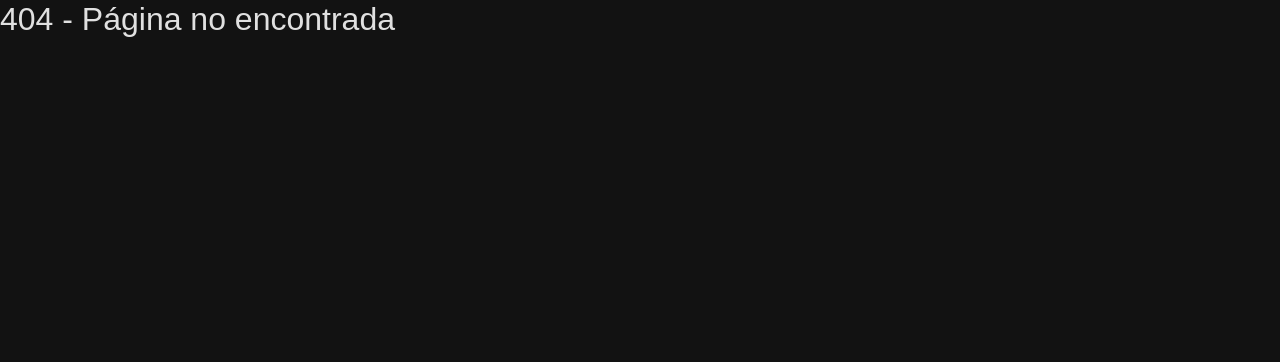
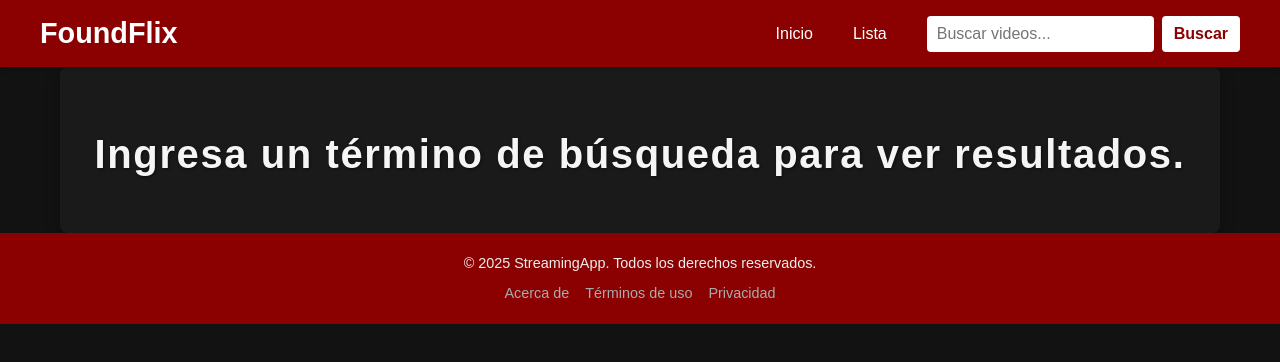
Before and after one commit to rech99/PlataformaStreaming, a React (Vite) app in the folder StreamingApp/: page /search in a window 1280 px wide. Before the commit this address had no page. Shown: the top 362 px of the page. Built offline with nearby package versions, Linux system fonts and the light colour scheme.

Commit message:
optmimzacion de uso de hook para poblar datos, ajustes css y quickfixes

```diff
--- a/StreamingApp/src/App.jsx
+++ b/StreamingApp/src/App.jsx
@@ -1,27 +1,41 @@
 // src/App.jsx
-import React from 'react'
-import { BrowserRouter as Router, Routes, Route, Navigate } from 'react-router-dom'
-import Layout from './layout/layout'
-
-import Home from './pages/home'
-import List from './pages/list'
-import VideoDetail from './pages/video_detail'
+import React from 'react';
+import { BrowserRouter as Router, Routes, Route } from 'react-router-dom';
+import Layout from './layout/layout';
+import useVideos from './hooks/useVideos'; // Importa el hook
+import Home from './pages/home';
+import List from './pages/list';
+import VideoDetail from './pages/video_detail';
+import SearchResults from './pages/search';
+import LoadingIcon from './components/LoadingIcon/LoadingIcon';
 
 export default function App() {
+  const { videos, loading, error } = useVideos();
+  console.log('App.jsx - Estado de videos:', { videos, loading, error });
+
+
+  if (loading) {
+    return <div className="loading-container"><LoadingIcon /></div>;
+  }
+
+  if (error) {
+    return <div>Error al cargar videos: {error.message}</div>;
+  }
+
   return (
     <Router>
       <Routes>
-        {/* Rutas que usan el layout */}
-        <Route element={<Layout />}>
-          <Route path="/" element={<Home />} />
-          <Route path="/lista" element={<List />} />
-          <Route path="/pelicula/:id" element={<VideoDetail />} />
+
+        <Route element={<Layout allVideos={videos} loading={loading} error={error} />}>
+
+          <Route path="/" element={<Home allVideos={videos} loading={loading} error={error} />} />
+          <Route path="/lista" element={<List allVideos={videos} loading={loading} error={error} />} />
+          <Route path="/pelicula/:id" element={<VideoDetail allVideos={videos} loading={loading} error={error} />} />
+          <Route path="/search" element={<SearchResults allVideos={videos} loading={loading} error={error} />} />
         </Route>
-
-        {/* Rutas sin layout */}
 
         <Route path="*" element={<h2>404 - Página no encontrada</h2>} />
       </Routes>
     </Router>
-  )
+  );
 }
--- a/StreamingApp/src/components/Navbar/Navbar.jsx
+++ b/StreamingApp/src/components/Navbar/Navbar.jsx
@@ -1,19 +1,25 @@
-import React from 'react'
-import { Link, NavLink } from 'react-router-dom'
-import SearchBar from '../SearchBar/SearchBar'
-import './Navbar.css'
-import useVideos from '../../hooks/useVideos'
+// src/components/Navbar/Navbar.jsx
+import React from 'react';
+import { Link, NavLink } from 'react-router-dom';
+import SearchBar from '../SearchBar/SearchBar';
+import './Navbar.css';
+// ¡Elimina esta importación! useVideos ya no se llama aquí
+// import useVideos from '../../hooks/useVideos';
 
-export default function Navbar() {
-  const { videos, loading, error } = useVideos()
-
+// MODIFICACIÓN: Navbar ahora recibe las props: allVideos, loading y error
+export default function Navbar({ allVideos = [], loading = true, error = null }) {
+  // ¡Elimina esta línea! Los datos vienen de las props
+  // const { videos, loading, error } = useVideos();
 
   const handleSearch = (query) => {
-    console.log('Buscar:', query)
-  }
+    console.log('Buscar:', query);
+  };
 
-  if (loading) return <p>Cargando...</p>
-  if (error) return <p>Error al cargar videos</p>
+  // Puedes decidir si quieres mostrar un estado de carga o error en la barra de navegación.
+  // Generalmente, no se bloquea toda la navegación por la carga de videos,
+  // pero aquí tienes las comprobaciones si las necesitas.
+  if (loading) return <p>Cargando navegación...</p>;
+  if (error) return <p>Error en navegación</p>;
 
   return (
     <header className="navbar">
@@ -43,9 +49,10 @@ export default function Navbar() {
             </NavLink>
           </nav>
 
-          <SearchBar videos={videos || []} onSearch={handleSearch} />
+          {/* MODIFICACIÓN: Pasa 'allVideos' a SearchBar. SearchBar espera una prop 'videos'. */}
+          <SearchBar videos={allVideos || []} onSearch={handleSearch} />
         </div>
       </div>
     </header>
-  )
+  );
 }
--- a/StreamingApp/src/components/SearchBar/SearchBar.jsx
+++ b/StreamingApp/src/components/SearchBar/SearchBar.jsx
@@ -54,7 +54,7 @@ export default function SearchBar({ videos = [] }) {
     e.preventDefault()
     if (!query.trim()) return
     setShowSuggestions(false)
-    navigate(`/resultados?query=${encodeURIComponent(query.trim())}`)
+    navigate(`/search?query=${encodeURIComponent(query.trim())}`)
   }
 
   return (
--- a/StreamingApp/src/components/VideoTable/VideoTable.jsx
+++ b/StreamingApp/src/components/VideoTable/VideoTable.jsx
@@ -1,5 +1,6 @@
+// src/components/VideoTable/VideoTable.jsx
 import React, { useState, useMemo } from 'react'
-import useVideos from '../../hooks/useVideos'
+
 import './VideoTable.css'
 import VideoActionModal from '../VideoActionModal/VideoActionModal'
 import ConfirmationModal from '../ConfirmationModal/ConfirmationModal'
@@ -7,8 +8,9 @@ import Modal from 'bootstrap/js/dist/modal'
 import LoadingIcon from '../LoadingIcon/LoadingIcon'
 import { useNavigate } from 'react-router-dom'
 
-export default function VideoTable() {
-  const { videos, loading, error } = useVideos()
+
+export default function VideoTable({ videos = [], loading = true, error = null }) {
+
   const [selectedVideo, setSelectedVideo] = useState(null)
   const [actionType, setActionType] = useState('')
   const [showConfirmation, setShowConfirmation] = useState(false)
@@ -22,7 +24,8 @@ export default function VideoTable() {
     return videos.slice(startIndex, endIndex)
   }, [videos, currentPage])
 
-  const totalPages = Math.ceil(videos.length / videosPerPage)
+
+  const totalPages = Math.ceil((videos ? videos.length : 0) / videosPerPage)
 
   const goToPage = (pageNum) => {
     if (pageNum >= 1 && pageNum <= totalPages) {
@@ -69,6 +72,7 @@ export default function VideoTable() {
     setSelectedVideo(null)
     setActionType('')
   }
+
 
   if (loading) return <div className="loading-container"> <LoadingIcon /> </div>
   if (error) return <p>Error cargando videos: {error.message}</p>
--- a/StreamingApp/src/layout/layout.jsx
+++ b/StreamingApp/src/layout/layout.jsx
@@ -1,16 +1,19 @@
-import React from 'react'
-import { Outlet } from 'react-router-dom'
-import Navbar from '../components/Navbar/Navbar'
-import Footer from '../components/Footer/Footer'
+// src/layout/layout.jsx
+import React from 'react';
+import { Outlet } from 'react-router-dom';
+import Navbar from '../components/Navbar/Navbar';
+import Footer from '../components/Footer/Footer';
 
-export default function Layout() {
+// Recibe las props del App.jsx
+export default function Layout({ allVideos, loading, error }) {
+  console.log('Layout.jsx - Props recibidas:', { allVideos, loading, error });
   return (
     <>
-      <Navbar />
+      <Navbar allVideos={allVideos} loading={loading} error={error} />
       <main className="main-content">
         <Outlet />
       </main>
       <Footer />
     </>
-  )
+  );
 }
--- a/StreamingApp/src/pages/home.jsx
+++ b/StreamingApp/src/pages/home.jsx
@@ -1,12 +1,12 @@
+// src/pages/Home.jsx
 import React, { useState } from 'react'
 import VideoList from '../components/VideoList/VideoList'
 import LoadingIcon from '../components/LoadingIcon/LoadingIcon'
 import VideoModal from '../components/VideoModal/VideoModal'
-import useVideos from '../hooks/useVideos'
 
 
-export default function Home() {
-  const { videos, loading } = useVideos()
+
+export default function Home({ allVideos = [], loading = true, error = null }) {
   const [modalVideo, setModalVideo] = useState(null)
 
   const openModal = (video) => {
@@ -17,19 +17,24 @@ export default function Home() {
     setModalVideo(null)
   }
 
+
+  if (error) {
+    return <div>Error al cargar videos en Home: {error.message}</div>;
+  }
+
   return (
-
     <main>
       <h1>Catalogo</h1>
+
       {loading ? (
         <div className="loading-container">
           <LoadingIcon />
         </div>
       ) : (
-          <VideoList videos={videos} openModal={openModal} />
+
+        <VideoList videos={allVideos} openModal={openModal} />
       )}
       {modalVideo && <VideoModal video={modalVideo} onClose={closeModal} />}
     </main>
-
   )
 }
--- a/StreamingApp/src/pages/list.jsx
+++ b/StreamingApp/src/pages/list.jsx
@@ -1,11 +1,14 @@
+// src/pages/List.jsx
 import React from 'react'
 import VideoTable from '../components/VideoTable/VideoTable'
 
-export default function List() {
+export default function List({ allVideos = [], loading = true, error = null }) {
+  console.log('List.jsx - Props recibidas:', { allVideos, loading, error });
+
   return (
     <div>
       <h1>Lista de Peliculas</h1>
-      <VideoTable />
+      <VideoTable videos={allVideos} loading={loading} error={error} />
     </div>
   )
 }
--- /dev/null
+++ b/StreamingApp/src/pages/search.css
@@ -0,0 +1,118 @@
+.search-results__container {
+    padding: 2rem;
+    max-width: 1200px;
+    margin: 0 auto;
+    font-family: 'Arial', sans-serif;
+    color: #f5f5f5; /* Color de texto claro */
+    background-color: #1a1a1a; /* Fondo oscuro */
+    border-radius: 8px;
+    box-shadow: 0 4px 15px rgba(0, 0, 0, 0.3);
+}
+
+.search-results__container h1 {
+    font-size: 2.5rem;
+    margin-bottom: 1.5rem;
+    text-align: center;
+    text-shadow: 1px 1px 3px rgba(0, 0, 0, 0.5);
+}
+
+.search-results__container p {
+    font-size: 1.1rem;
+    color: #cccccc;
+    text-align: center;
+    margin-top: 1.5rem;
+}
+
+.search-results__list {
+    list-style: none;
+    padding: 0;
+    margin-top: 2rem;
+    display: grid;
+    grid-template-columns: repeat(auto-fill, minmax(280px, 1fr)); /* Columnas responsivas */
+    gap: 2rem; /* Espacio entre elementos */
+    justify-content: center;
+}
+
+.search-results__item {
+    background-color: #2a2a2a; /* Fondo más claro para cada ítem */
+    border-radius: 8px;
+    overflow: hidden;
+    box-shadow: 0 2px 10px rgba(0, 0, 0, 0.4);
+    transition: transform 0.2s ease-in-out, box-shadow 0.2s ease-in-out;
+    cursor: pointer;
+    display: flex;
+    flex-direction: column;
+    align-items: center;
+    text-align: center;
+    padding-bottom: 1rem;
+}
+
+.search-results__item:hover {
+    transform: translateY(-8px); /* Efecto de elevación al pasar el mouse */
+    box-shadow: 0 8px 20px rgba(0, 0, 0, 0.6);
+}
+
+.search-results__item-thumbnail {
+    width: 100%;
+    height: 200px; /* Altura fija para las miniaturas */
+    object-fit: cover; /* Asegura que la imagen cubra el área sin distorsión */
+    border-bottom: 1px solid #444;
+}
+
+.search-results__item-info {
+    padding: 1rem;
+    display: flex;
+    flex-direction: column;
+    justify-content: space-between;
+    width: 100%;
+    flex-grow: 1; /* Permite que la info ocupe el espacio restante */
+}
+
+.search-results__item-title {
+    font-size: 1.4rem;
+    color: #e50914; /* Rojo para el título del video */
+    margin-bottom: 0.5rem;
+    font-weight: bold;
+    text-overflow: ellipsis; /* Añade puntos suspensivos si el texto es muy largo */
+    white-space: nowrap;
+    overflow: hidden;
+    width: 100%; /* Asegura que la elipsis funcione */
+}
+
+.search-results__item-director,
+.search-results__item-year {
+    font-size: 0.95rem;
+    color: #aaaaaa;
+    margin-bottom: 0.3rem;
+}
+
+/* Estilos responsivos */
+@media (max-width: 768px) {
+    .search-results__container h1 {
+        font-size: 2rem;
+    }
+
+    .search-results__list {
+        grid-template-columns: repeat(auto-fill, minmax(240px, 1fr));
+        gap: 1.5rem;
+    }
+
+    .search-results__item-title {
+        font-size: 1.2rem;
+    }
+}
+
+@media (max-width: 480px) {
+    .search-results__container {
+        padding: 1rem;
+    }
+
+    .search-results__container h1 {
+        font-size: 1.8rem;
+    }
+
+    .search-results__list {
+        grid-template-columns: 1fr; /* Una columna en pantallas muy pequeñas */
+        gap: 1rem;
+    }
+}
--- a/StreamingApp/src/pages/search.jsx
+++ b/StreamingApp/src/pages/search.jsx
@@ -1,12 +1,75 @@
-import React from 'react';
+import React, { useState, useEffect } from 'react';
+import { useSearchParams, useNavigate } from 'react-router-dom';
+import './search.css';
 
-export function Register() { // Observa el 'export' sin 'default'
+
+export default function SearchResults({ allVideos = [] }) { // <--- Recibe allVideos aquí
+  const [searchParams] = useSearchParams();
+  const navigate = useNavigate();
+  const query = searchParams.get('query') || ''; // Obtiene el valor del parámetro 'query'
+  const [filteredVideos, setFilteredVideos] = useState([]);
+
+  // useEffect para filtrar los videos cada vez que el 'query' o 'allVideos' cambien
+  useEffect(() => {
+    if (!query.trim()) {
+      setFilteredVideos([]);
+      return;
+    }
+
+    const lowerCaseQueryWords = query.toLowerCase().trim().split(/\s+/);
+
+    const filtered = allVideos.filter(video => {
+      const title = video.title.toLowerCase();
+      let lastIndex = -1;
+
+      return lowerCaseQueryWords.every(word => {
+        const index = title.indexOf(word, lastIndex + 1);
+        if (index === -1) return false;
+        lastIndex = index;
+        return true;
+      });
+    });
+
+    setFilteredVideos(filtered);
+  }, [query, allVideos]); // <--- Dependencias cruciales para evitar bucle infinito
+
+  const handleResultClick = (videoId) => {
+    navigate(`/pelicula/${videoId}`);
+  };
+
   return (
-    <div>
-      <h1>Registro</h1>
-      {/* ...tu contenido de login... */}
+    <div className="search-results__container">
+      {query ? (
+        <h1>Resultados de búsqueda para: "{query}"</h1>
+      ) : (
+        <h1>Ingresa un término de búsqueda para ver resultados.</h1>
+      )}
+
+      {filteredVideos.length > 0 ? (
+        <ul className="search-results__list">
+          {filteredVideos.map(video => (
+            <li
+              key={video.id}
+              className="search-results__item"
+              onClick={() => handleResultClick(video.id)}
+            >
+              <img
+                src={video.thumbnail}
+                alt={`Miniatura de ${video.title}`}
+                className="search-results__item-thumbnail"
+              />
+              <div className="search-results__item-info">
+                <h2 className="search-results__item-title">{video.title}</h2>
+                <p className="search-results__item-director">Director: {video.director}</p>
+                <p className="search-results__item-year">Año: {video.year}</p>
+                {/* Puedes añadir más información relevante aquí */}
+              </div>
+            </li>
+          ))}
+        </ul>
+      ) : (
+        query && <p>No se encontraron resultados para "{query}".</p>
+      )}
     </div>
   );
 }
-
-export default Register;
```
Lines whose indentation alone changed are shown as unchanged.
